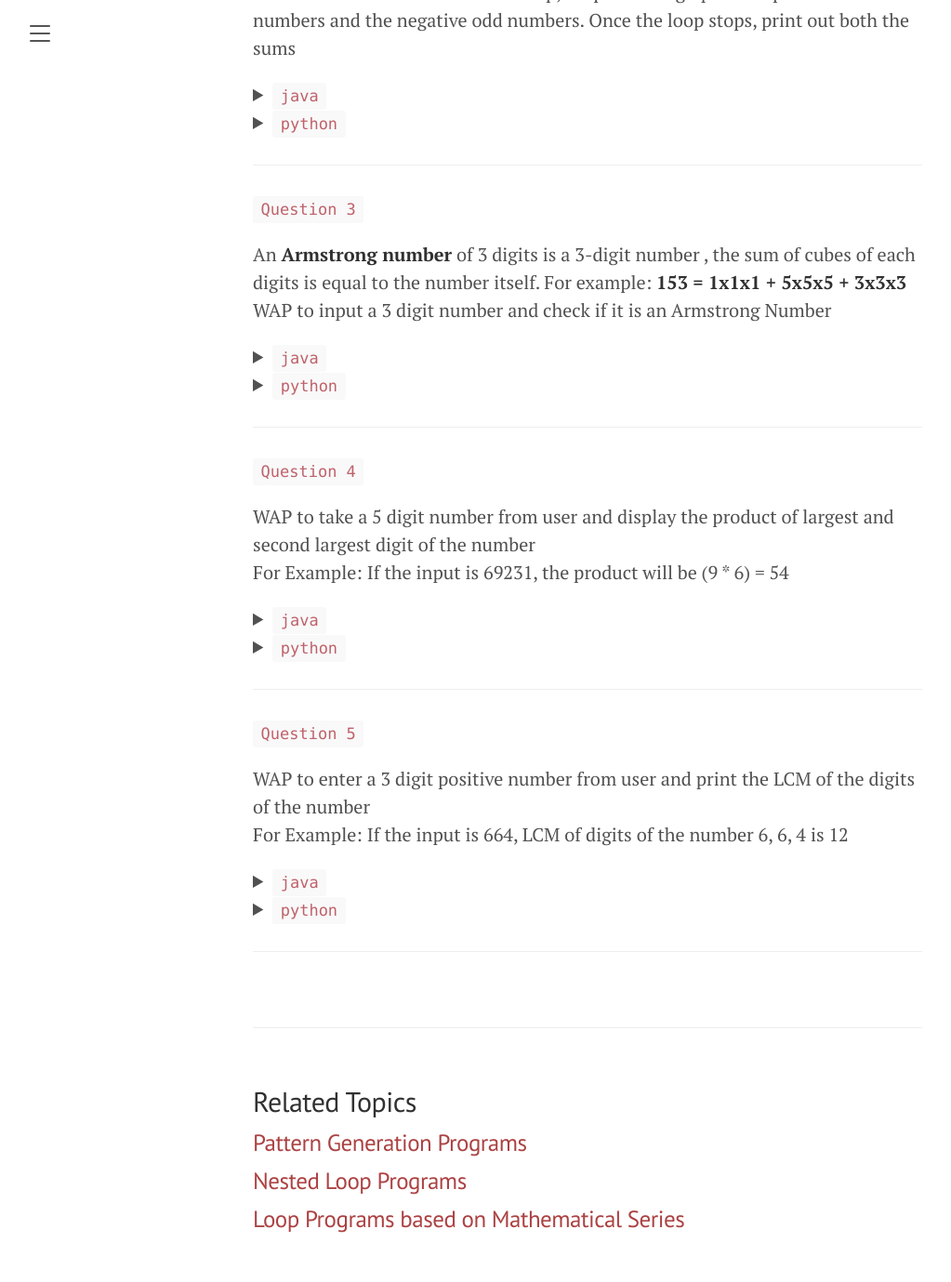
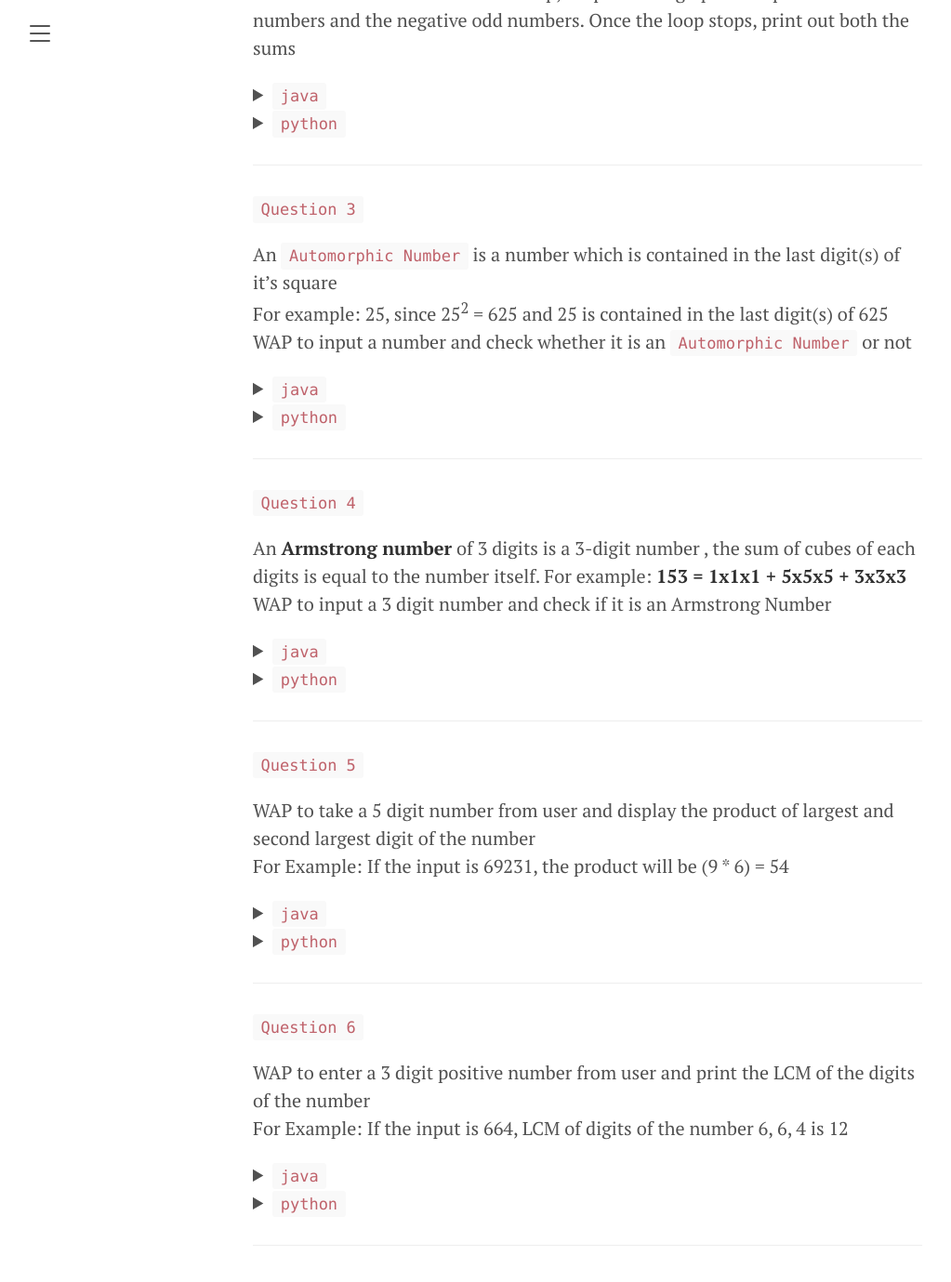
Before and after one commit to banutsav/himucode, a Jekyll site: the page built from docs/_posts/2021-06-19-while-loop.md, in a window 1280 px wide and 1400 px high, scrolled down 629 px. Shown: the top 1379 px of the window at 93% size, without its empty margins (8-1031 px from the left). Built offline with Jekyll 4.4.1, drawn with Linux system fonts in a browser that asks for light colours.

Commit message:
nested loops section ordered last, new question in while loop section

```diff
--- a/docs/_data/while_loop.yaml
+++ b/docs/_data/while_loop.yaml
@@ -88,6 +88,75 @@ programs:
 
     print("sum of +ve even numbers : ", pe)
     print("sum of -ve odd numbers : ", no)
+
+- title: |
+     An `Automorphic Number` is a number which is contained in the last digit(s) of it's square<br>
+     For example: 25, since 25<sup>2</sup> = 625 and 25 is contained in the last digit(s) of 625
+     <br>WAP to input a number and check whether it is an `Automorphic Number` or not
+
+  code: |
+
+    import java.util.*;
+    import java.lang.*;
+    public class Test
+    {
+      public static void main()
+      {
+        int n, d, temp;
+        double count = 0, last, s;
+        Scanner sc = new Scanner(System.in);
+        System.out.println("Enter the number: ");
+        n = sc.nextInt();
+
+        // square the number
+        s = n * n;
+        System.out.println("Square = " + s);
+
+        // count how many digits
+        temp = n;
+        while (temp != 0)
+        {
+            d = temp % 10;
+            temp = temp / 10;
+            count++;
+        }
+
+        // extract the last digits
+        last = s % (Math.pow(10,count));
+        System.out.println("Last Digit(s) = " + last);
+        if (last == n)
+            System.out.println("Automorphic");
+        else
+            System.out.println("Not Automorphic");
+      }
+    }
+
+  python: |
+
+    # enter the number
+    n = int(input('enter number: '))
+
+    # square the number
+    s = n * n
+    print("Square =", s)
+
+    # count how many digits
+    temp = n
+    count = 0
+    while temp != 0:
+      d = temp % 10
+      temp = int(temp / 10)
+      count += 1
+
+    # extract the last digits
+    print("Digits: ", count)
+    last = s % (10**count)
+    print("Last Digit(s) =", last)
+
+    if last == n:
+      print("Automorphic")
+    else:
+      print("Not Automorphic")
 
 
 - title: |
```
Also changed, not shown: docs/_posts/2021-06-25-nested_loops.md (renamed from docs/_posts/2021-06-13-nested_loops.md).
